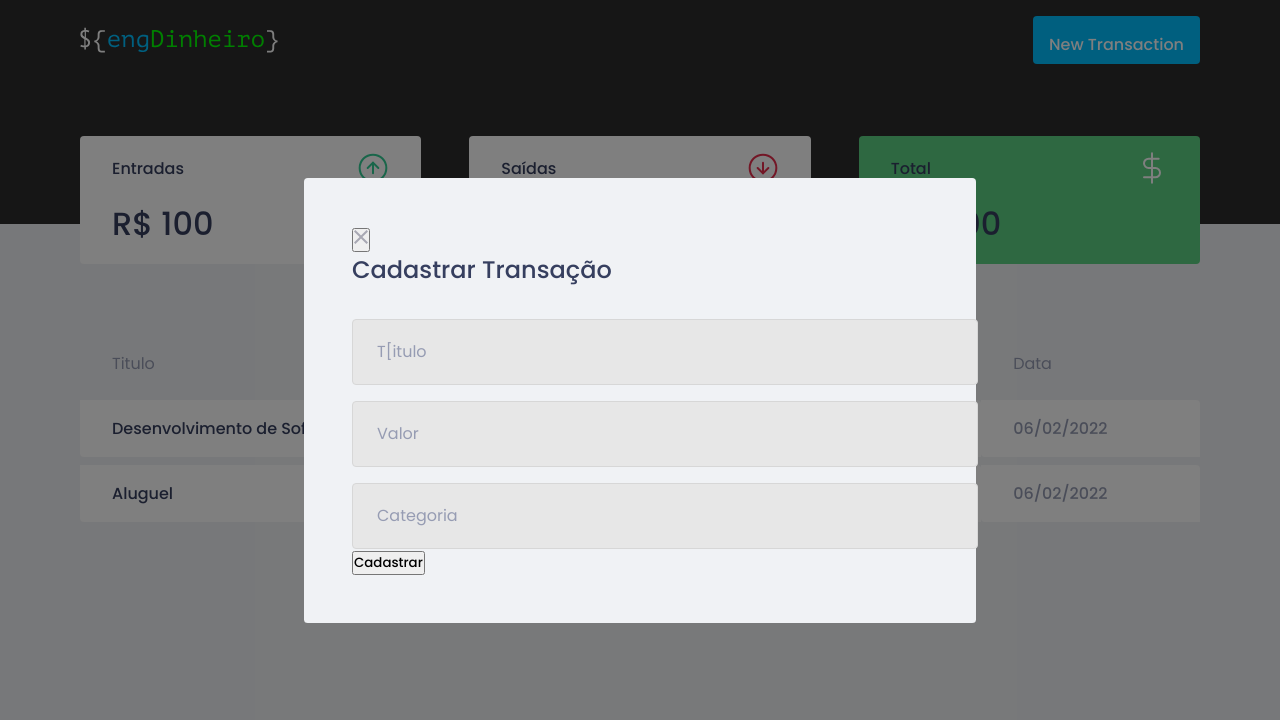
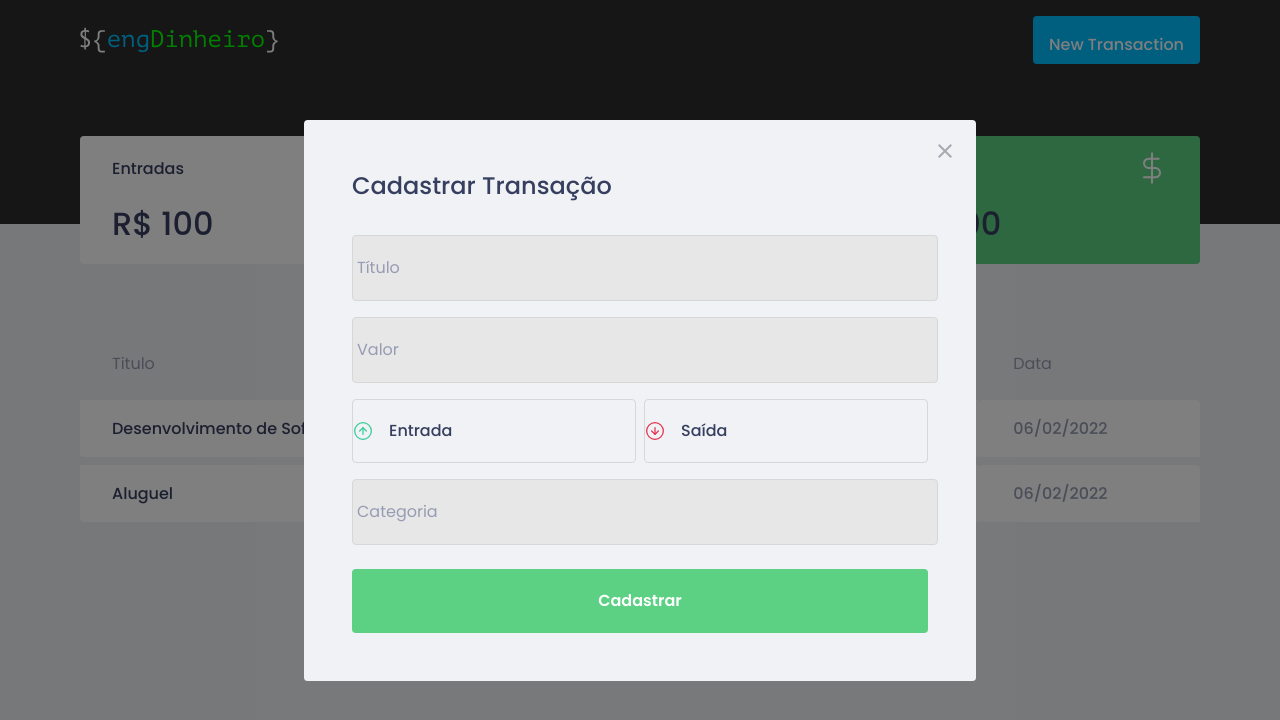
Before and after one commit to patriciaszbr/engdinheiro, a React (Create React App) app: page / in a window 1280 px wide. Both pictures are taken after a click on the button "New Transaction". Shown: the top 720 px of the page. Built offline with nearby package versions, Linux system fonts and the light colour scheme; no server answers; what miragejs would draw is missing.

Commit message:
Estilização do modal 90% finalizado

```diff
--- a/package.json
+++ b/package.json
@@ -13,6 +13,7 @@
     "@types/styled-components": "^5.1.20",
     "axios": "^0.25.0",
     "miragejs": "^0.1.43",
+    "polished": "^4.1.4",
     "react": "^17.0.2",
     "react-dom": "^17.0.2",
     "react-modal": "^3.14.4",
--- a/src/components/NewTransactionModal/index.tsx
+++ b/src/components/NewTransactionModal/index.tsx
@@ -1,5 +1,7 @@
 import Modal from 'react-modal';
-import { Container } from './style';
+import { Container, TransactionTypeContainer } from './style';
+import inComeImg from '../../assets/income.svg';
+import outComeImg from '../../assets/outcome.svg';
 
 import closeImg from '../../assets/close.svg'
 interface NewTransactionModalProps {
@@ -27,13 +29,31 @@
         <h2>Cadastrar Transação</h2>
 
         <input
-          placeholder="T[itulo"
+          placeholder="Título"
         />
 
         <input
           type="number"
           placeholder="Valor"
         />
+
+        <TransactionTypeContainer>
+          <button
+            type="button"
+          >
+            <img src={inComeImg} alt="Entrada" />
+            <span>Entrada</span>
+          </button>
+
+          <button
+            type="button"
+          >
+            <img src={outComeImg} alt="Saída" />
+            <span>Saída</span>
+          </button>
+        </TransactionTypeContainer>
+
+
         <input
           placeholder="Categoria"
         />
--- a/src/components/NewTransactionModal/style.ts
+++ b/src/components/NewTransactionModal/style.ts
@@ -1,4 +1,5 @@
 import styled from 'styled-components';
+import { darken } from 'polished'
 
 export const Container = styled.form`
   h2 {
@@ -9,7 +10,7 @@
 
   input {
     width: 100%;
-    padding: 0 1.5rem;
+    padding: 0 0.25rem;
     height: 4rem;
     border-radius: 0.25rem;
 
@@ -28,7 +29,7 @@
     }
   }
 
-  button[tyoe="submit"] {
+  button[type="submit"] {
     width: 100%;
     padding: 0 1.5rem;
     height: 4rem;
@@ -47,3 +48,40 @@
     }
   }
 `;
+
+export const TransactionTypeContainer = styled.div`
+  margin: 1rem 0;
+  display: grid;
+  grid-template-columns: 1fr 1fr;
+  gap: 0.5rem;
+
+  button {
+    height: 4rem;
+    border: 1px solid #d7d7d7;
+    border-radius: 0.25rem;
+
+    background: transparent;
+    display: flex;
+    align-items: center;
+
+    transition: filter 0.2s;
+
+    &:hover {
+     border-color: ${darken(0.2, '#d7d7d7')};
+    }
+
+    img {
+      width: 20px;
+      height: 20px;
+    }
+
+    span {
+      display: inline-block;
+      margin-left: 1rem;
+      font-size: 1rem;
+      color: var(--text-title);
+    }
+
+  }
+
+`;
--- a/src/styles/global.ts
+++ b/src/styles/global.ts
@@ -82,4 +82,17 @@
     border-radius: 0.24rem;
 
   }
+
+  .react-modal-close {
+    position: absolute;
+    right : 1.5rem;
+    top: 1.5rem;
+    border: 0;
+    background: transparent;
+
+    transition: filter 2s;
+    &:hover{
+      filter: brightness(0.3);
+    }
+  }
 `;
```
Also changed, not shown: 1 other file (tests, documents, lock files or other folders).
